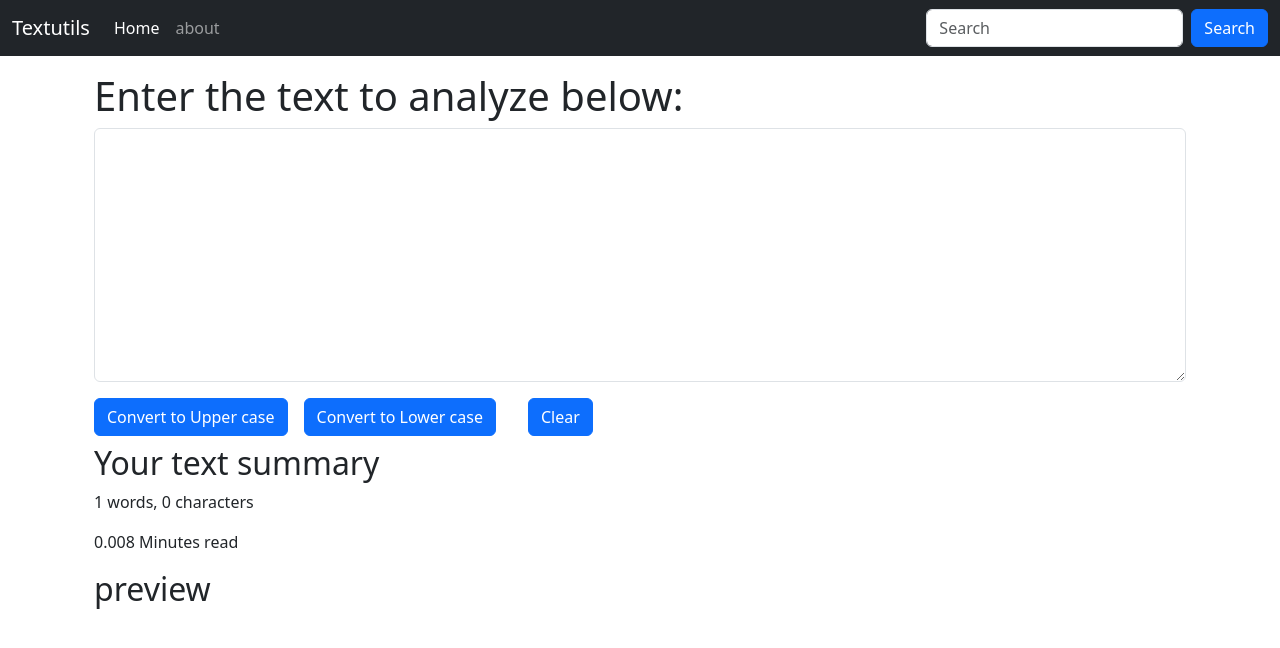
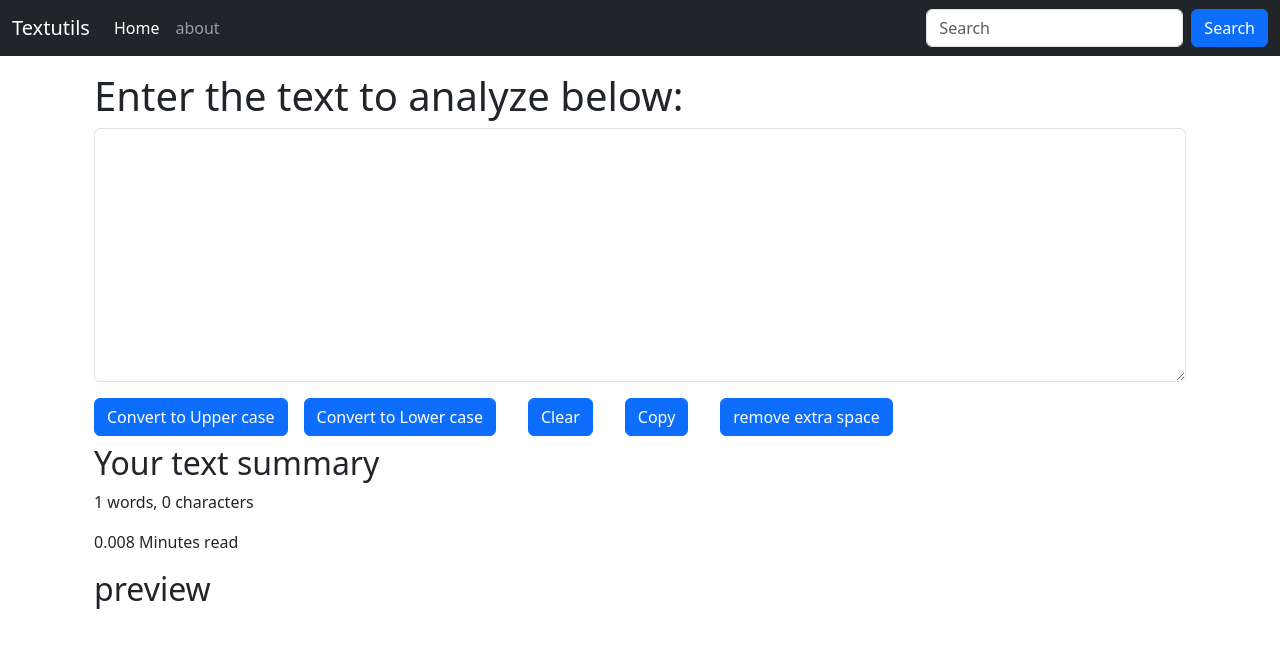
Before and after one commit to Hardikmaind/learning-react-Textutils-app-, a React (Create React App) app: page / in a window 1280 px wide. Shown: the top 648 px of the page. Built offline with nearby package versions, Linux system fonts and the light colour scheme.

Commit message:
vid-11 harry react course

```diff
--- a/src/Components/About.js
+++ b/src/Components/About.js
@@ -12,11 +12,12 @@ export default function About() {
 
     // so in the useState("here will be the initial state of the style/page" )
     const [mystyle, setmystyle] = useState({
+        // this is the initial state of the mystyle
         color: 'black',
         backgroundColor: 'white',
 
     })
-    const [btntext, setbtntext] = useState('enable dark mode')
+    const [btntext, setbtntext] = useState('enable dark mode'  )//enable dark state is the initial state of the button
     const enabledarkmode = () => {
         if (mystyle.color === 'black') {
             setmystyle({
--- a/src/Components/TextForm.js
+++ b/src/Components/TextForm.js
@@ -17,6 +17,18 @@ export default function (props) {
         // this change the present state of "text" which in default was "enter the text here2" when you click the button it will change from "enter the text here2" to "you have clicked on  handle low click"
         let newText = text.toLowerCase();
         setText(newText)
+    }
+    const handleCopy=()=>{
+        let text=document.getElementById("myBox");
+        text.select();
+        // text.setSelectionRange(0,9999);
+        navigator.clipboard.writeText(text.value);
+
+    }
+    const handleExtraSpaces=()=>{
+        // this will remove  extraspaces...in this rejudx is used
+        let newText=text.split(/[ ]+/);
+        setText(newText.join(" "))
     }
     const handleClearClick = () => {
 
@@ -50,6 +62,8 @@ export default function (props) {
                 <button className="btn btn-primary" onClick={handleUpClick}>Convert to Upper case</button>
                 <button className="btn btn-primary mx-3" onClick={handleLoClick}>Convert to Lower case</button>
                 <button className="btn btn-primary mx-3" onClick={handleClearClick}>Clear</button>
+                <button className="btn btn-primary mx-3" onClick={handleCopy}>Copy</button>
+                <button className="btn btn-primary mx-3" onClick={handleExtraSpaces}>remove extra space</button>
             </div>
             <div className="container my-2">
                 <h2>Your text summary</h2>
```
